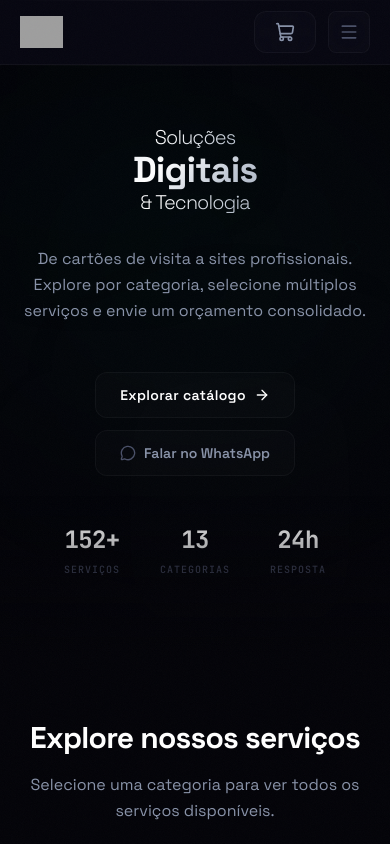
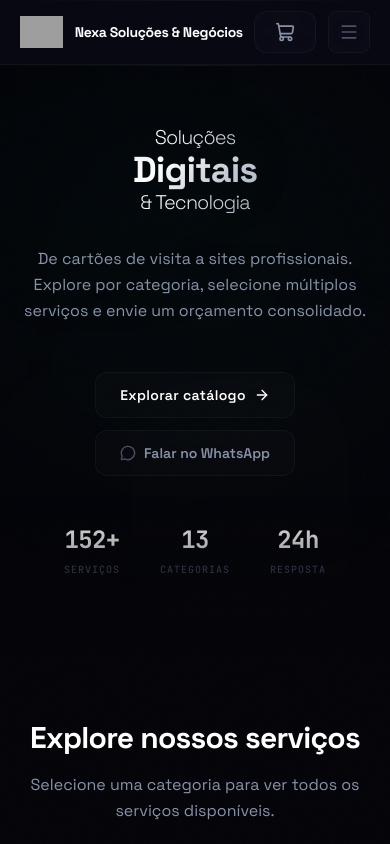
Before and after one commit to tassiadossantos/catalogo-argo, a React (Vite) app: page / in a window 390 px wide. Shown: the top 844 px of the page. Built offline with nearby package versions, Linux system fonts and the light colour scheme; grey boxes are pictures that could not be loaded.

Commit message:
fix: mostrar nome Nexa Soluções & Negócios no header em mobile

```diff
--- a/src/components/layout/Header.jsx
+++ b/src/components/layout/Header.jsx
@@ -21,7 +21,7 @@
         <div className="flex h-16 sm:h-20 items-center justify-between">
           <a href="/" className="flex items-center gap-3 shrink-0 group">
             <img src="/logo.png" alt="Nexa" className="h-8 sm:h-10 w-auto transition-all duration-300 group-hover:drop-shadow-[0_0_6px_rgba(0,229,160,0.2)]" />
-            <span className="text-sm sm:text-lg font-bold tracking-tight text-white hidden sm:block">
+            <span className="text-sm sm:text-lg font-bold tracking-tight text-white">
               Nexa Soluções & Negócios
             </span>
           </a>
```
